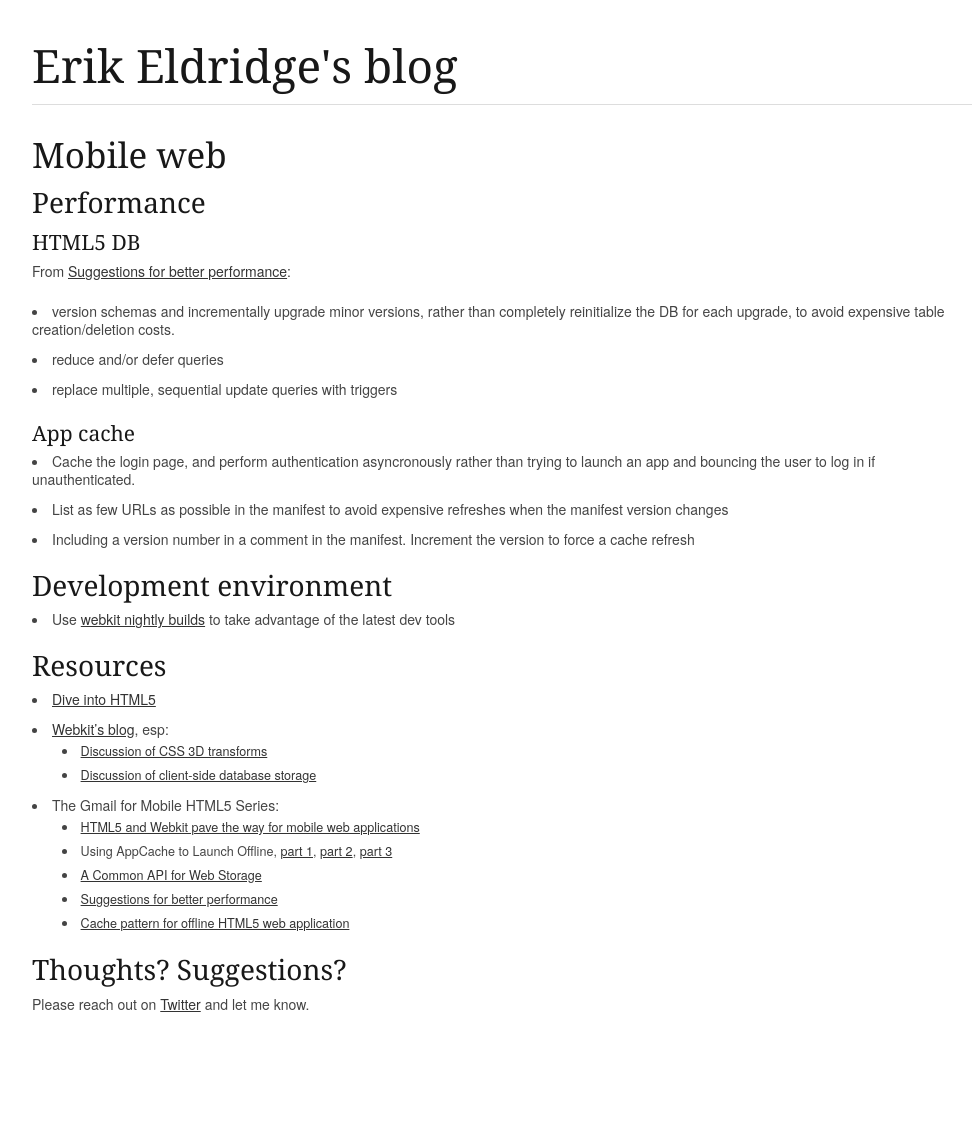
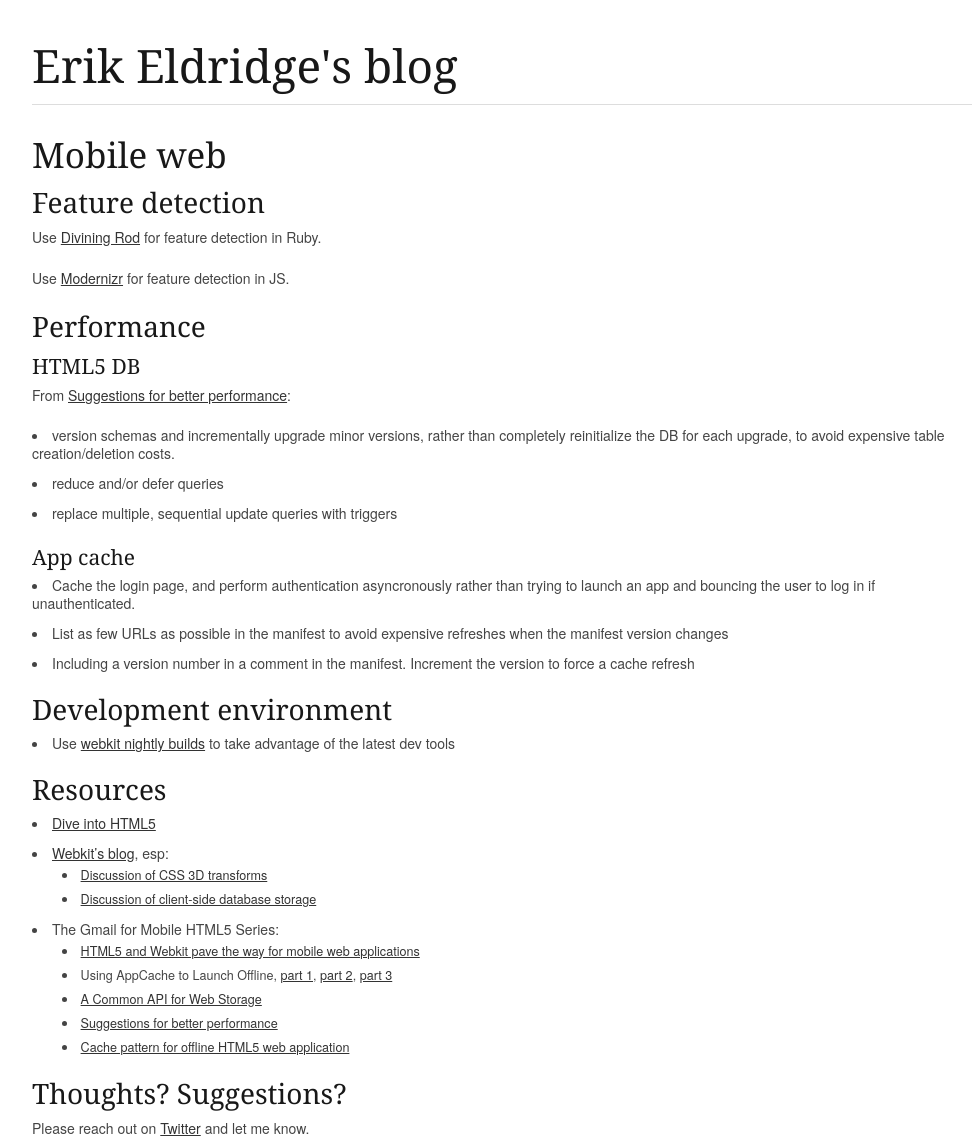
Before and after one commit to erikeldridge/erikeldridge.github.com, a Jekyll site: the page built from _posts/2012-2-6-mobile-web.md, in a window 1280 px wide. Shown: the whole page, without its empty margins (138-1113 px from the left). Built offline with Jekyll 4.4.1, drawn with Linux system fonts in a browser that asks for light colours; Markdown is read by kramdown in place of the engine named in the settings; comment, search, counter and statistics services are not loaded; before the commit the page ends 1015 px from its top, so only the background shows below that.

Commit message:
Add feature detection section to mobile web post

```diff
--- a/_posts/2012-2-6-mobile-web.md
+++ b/_posts/2012-2-6-mobile-web.md
@@ -3,6 +3,12 @@
 ---
 
 ## Mobile web
+
+### Feature detection
+
+Use [Divining Rod](https://github.com/mdp/divining_rod) for feature detection in Ruby.
+
+Use [Modernizr](http://www.modernizr.com/) for feature detection in JS.
 
 ### Performance
 
```
